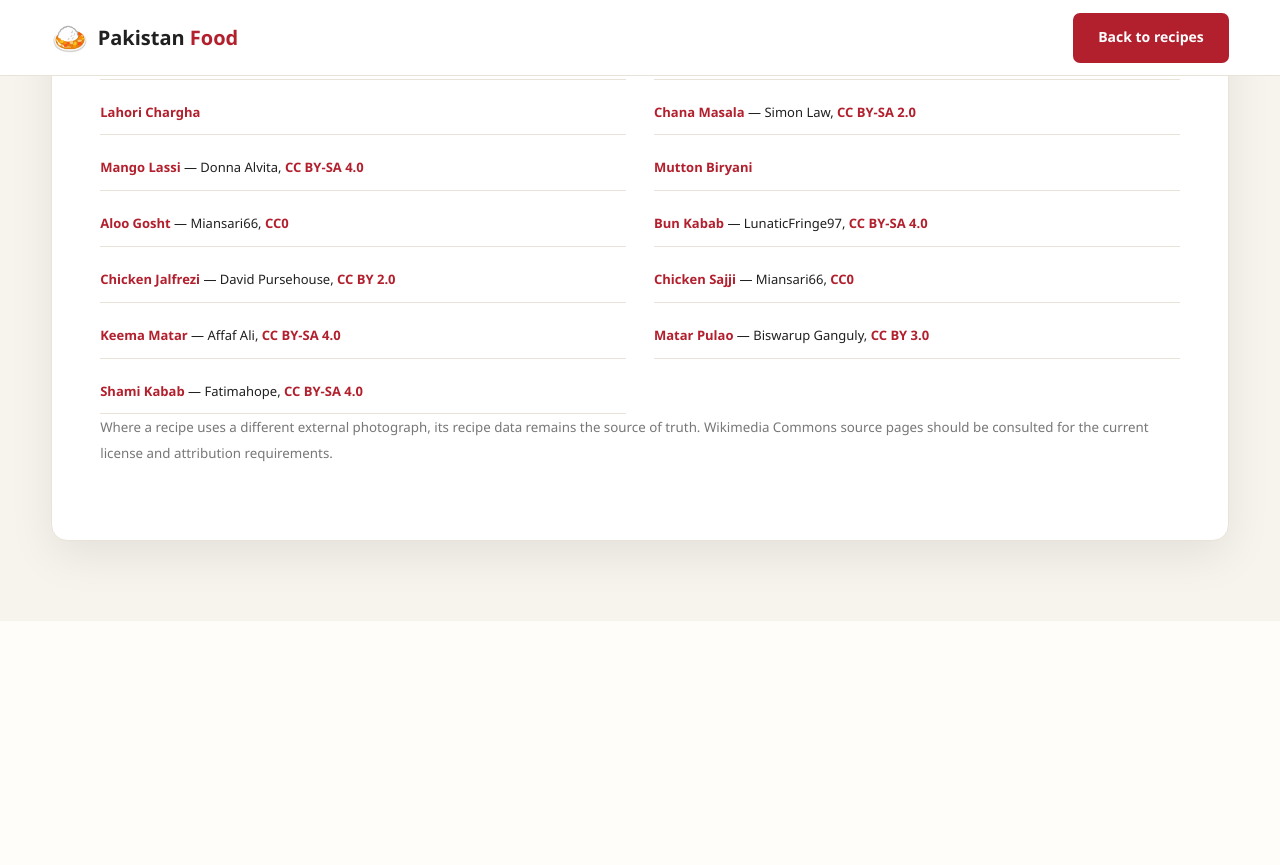
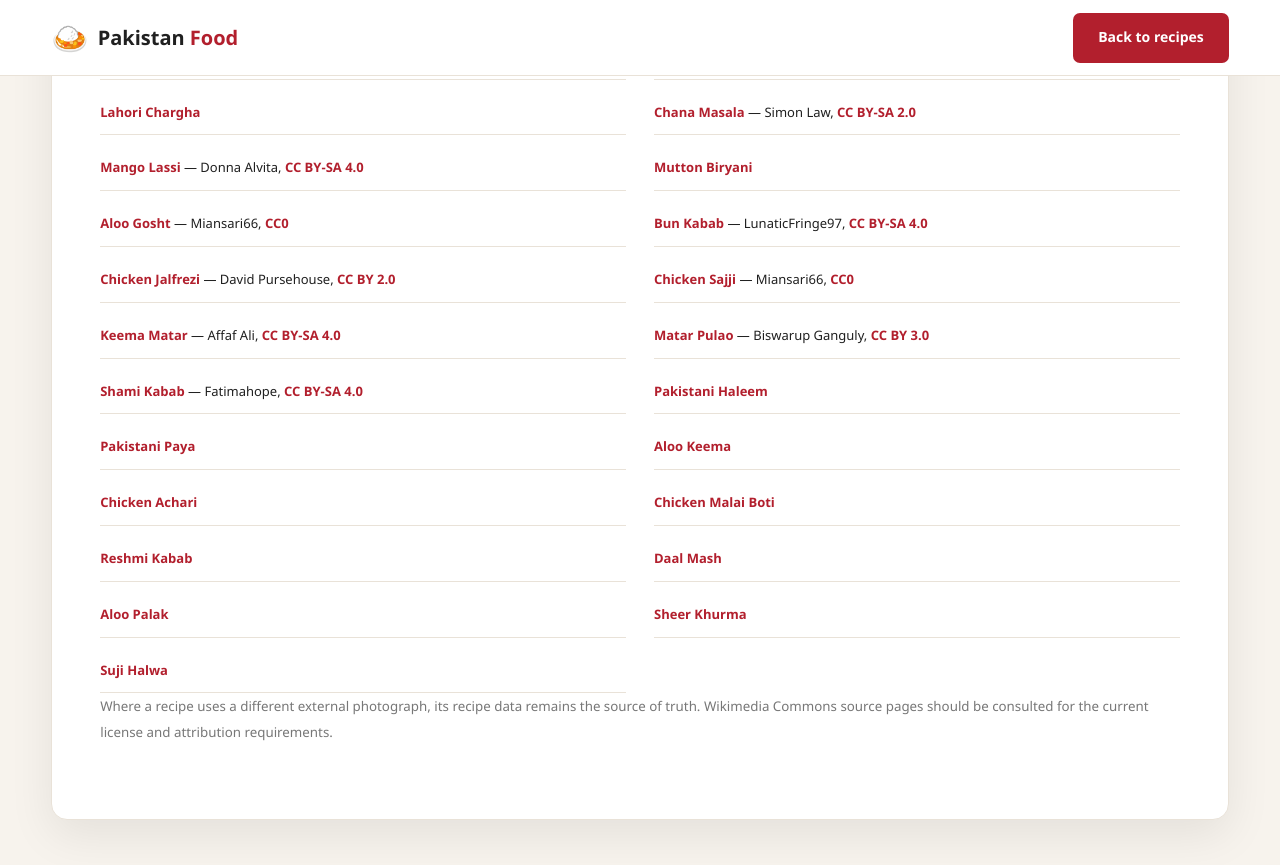
Before and after one commit to manazarali01-hub/pakistan-food, a Jekyll site: the page image-credits.html, which Jekyll copies as it is, in a window 1280 px wide and 900 px high, scrolled down 813 px. Shown: the top 865 px of the window. Built offline with Jekyll 4.4.1, drawn with Linux system fonts in a browser that asks for light colours; before the commit the page ends 1434 px from its top, so only the background shows below that.

Commit message:
Add credits for 10 new recipe images

```diff
--- a/image-credits.html
+++ b/image-credits.html
@@ -46,6 +46,16 @@
             <li><a href="https://commons.wikimedia.org/wiki/File:Spicy_Matar_Keema1.jpg">Keema Matar</a> — Affaf Ali, <a href="https://creativecommons.org/licenses/by-sa/4.0">CC BY-SA 4.0</a></li>
             <li><a href="https://commons.wikimedia.org/wiki/File:Matar_Pulao_-_Mohali_2016-08-06_8222.JPG">Matar Pulao</a> — Biswarup Ganguly, <a href="https://creativecommons.org/licenses/by/3.0">CC BY 3.0</a></li>
             <li><a href="https://commons.wikimedia.org/wiki/File:Finger_licking_Shami_Kababs.jpg">Shami Kabab</a> — Fatimahope, <a href="https://creativecommons.org/licenses/by-sa/4.0">CC BY-SA 4.0</a></li>
+            <li><a href="https://commons.wikimedia.org/wiki/File:Haleem.JPG">Pakistani Haleem</a></li>
+            <li><a href="https://commons.wikimedia.org/wiki/File:Paya_Curry.JPG">Pakistani Paya</a></li>
+            <li><a href="https://commons.wikimedia.org/wiki/File:Aaloo_Keema.JPG">Aloo Keema</a></li>
+            <li><a href="https://commons.wikimedia.org/wiki/File:Chicken_Achari.jpg">Chicken Achari</a></li>
+            <li><a href="https://commons.wikimedia.org/wiki/File:Malai_Boti.JPG">Chicken Malai Boti</a></li>
+            <li><a href="https://commons.wikimedia.org/wiki/File:Reshmi_Kabab.JPG">Reshmi Kabab</a></li>
+            <li><a href="https://commons.wikimedia.org/wiki/File:Dal_Chana_Aur_Mash_Ki_Dal.JPG">Daal Mash</a></li>
+            <li><a href="https://commons.wikimedia.org/wiki/File:Aloo_Palak_(Spinach_with_Potatoes).JPG">Aloo Palak</a></li>
+            <li><a href="https://commons.wikimedia.org/wiki/File:Sheer_Khurma_special.JPG">Sheer Khurma</a></li>
+            <li><a href="https://commons.wikimedia.org/wiki/File:Suji_Halwa.JPG">Suji Halwa</a></li>
         </ul>
         <p><small>Where a recipe uses a different external photograph, its recipe data remains the source of truth. Wikimedia Commons source pages should be consulted for the current license and attribution requirements.</small></p>
     </section></main>
```
